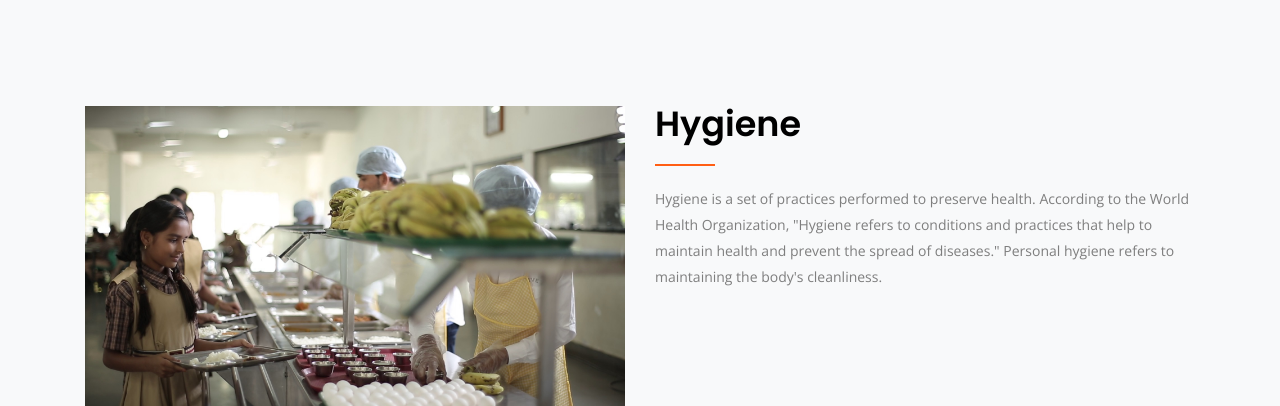
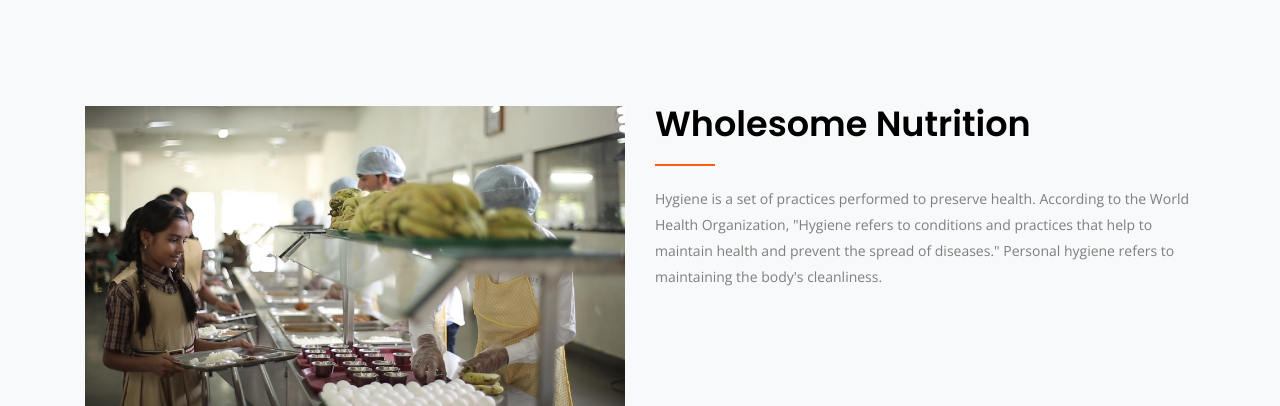
Before and after one commit to krei-school/krei-school.github.io, a Jekyll site: the page built from residental-system.md, in a window 1280 px wide and 900 px high, cut to the strip 224-630 px from the top of the window. Built offline with Jekyll 4.4.1, drawn with Linux system fonts in a browser that asks for light colours.

Commit message:
Updated Residental System

```diff
--- a/residental-system.md
+++ b/residental-system.md
@@ -3,7 +3,7 @@ title: Residential System
 page_title: Residental System
 sections:
   i1:
-    title: Hygiene
+    title: Wholesome Nutrition
     text: Hygiene is a set of practices performed to preserve health. According to
       the World Health Organization, "Hygiene refers to conditions and practices that
       help to maintain health and prevent the spread of diseases." Personal hygiene
```
